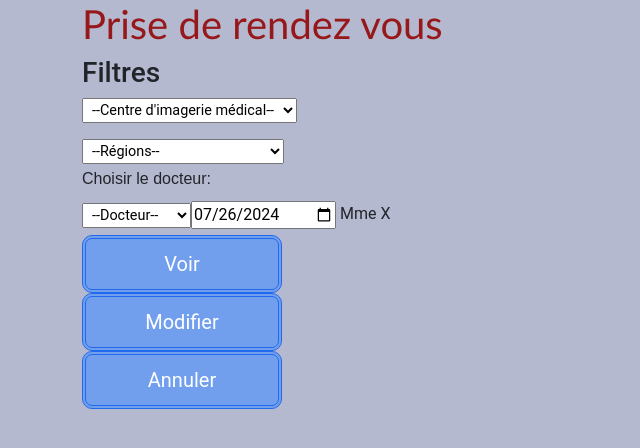
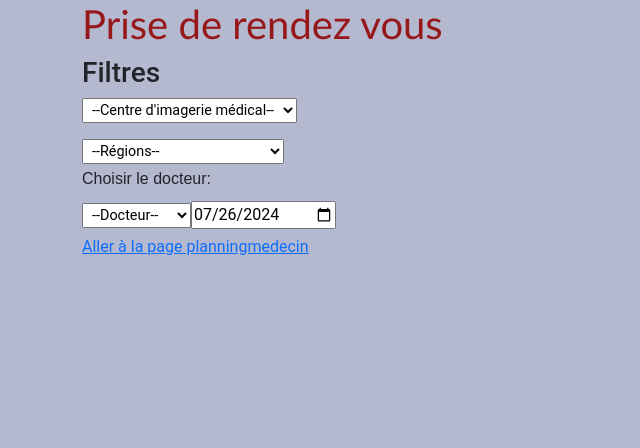
Before and after one commit to Llily766/HEALTH-NORTH, a PHP site: the page made by creation rendez vous.html in a window 1280 px wide. Shown: the top 448 px of the page, without its empty margins (0-640 px from the left). Run offline with PHP 8.4, Linux system fonts and the light colour scheme.

Commit message:
epreuve 5

```diff
--- a/Portail administratif/administratif.html
+++ b/Portail administratif/administratif.html
@@ -11,7 +11,7 @@
 </head>
 <body>
 
-<h1>Nom :Mr Dupont</h1>
+<h1>Nom :Nom:Aurelie B</h1>
 <table>
 
         <tr> <th>Examens médicaux </th> <th>Rendez-vous</th> <th>Lieu</th> <th>Communications internes</th></tr>
--- a/accueil.html
+++ b/accueil.html
@@ -47,6 +47,7 @@ diagnostic, au dépistage, à l’évaluation des risques, au suivi des patients
   <a href="dossier patient.html">Aller à la page dossier patient</a>
   <a href="ordonnances.html">Aller à la page ordonnances</a>
   <a href="creation rendez vous.html">Aller à un rendez vous</a>
+  <a href="planningmedecin.php"Aller à la page planningmédecin
 </div>
 </body>
 </html>
--- a/creation rendez vous.html
+++ b/creation rendez vous.html
@@ -62,12 +62,11 @@
       <label fort="start">Start date :</label>
       <input type="date" id="start" name="trip-start" value="2024-07-26" min="2024-07-28" max="2026-12-31/">
 
-Mme X
-<button class="bouton">Voir</button>
-<button class="bouton">Modifier</button>
-<button class="bouton">Annuler</button>
+
     </select>
   </div>
+  <a href="planningmedecin.php">Aller à la page planningmedecin</a>
+
 </body>
 
 </html>
--- a/message.php
+++ b/planningmedecin.php
@@ -100,4 +100,9 @@
             </div>
         </div>
     </div>
+    <a href="accueil.html">Aller à la page accueil </a>
+    <a href="Feedback.html">Aller à page Feedback</a>
+
+
+
 </div>
```
